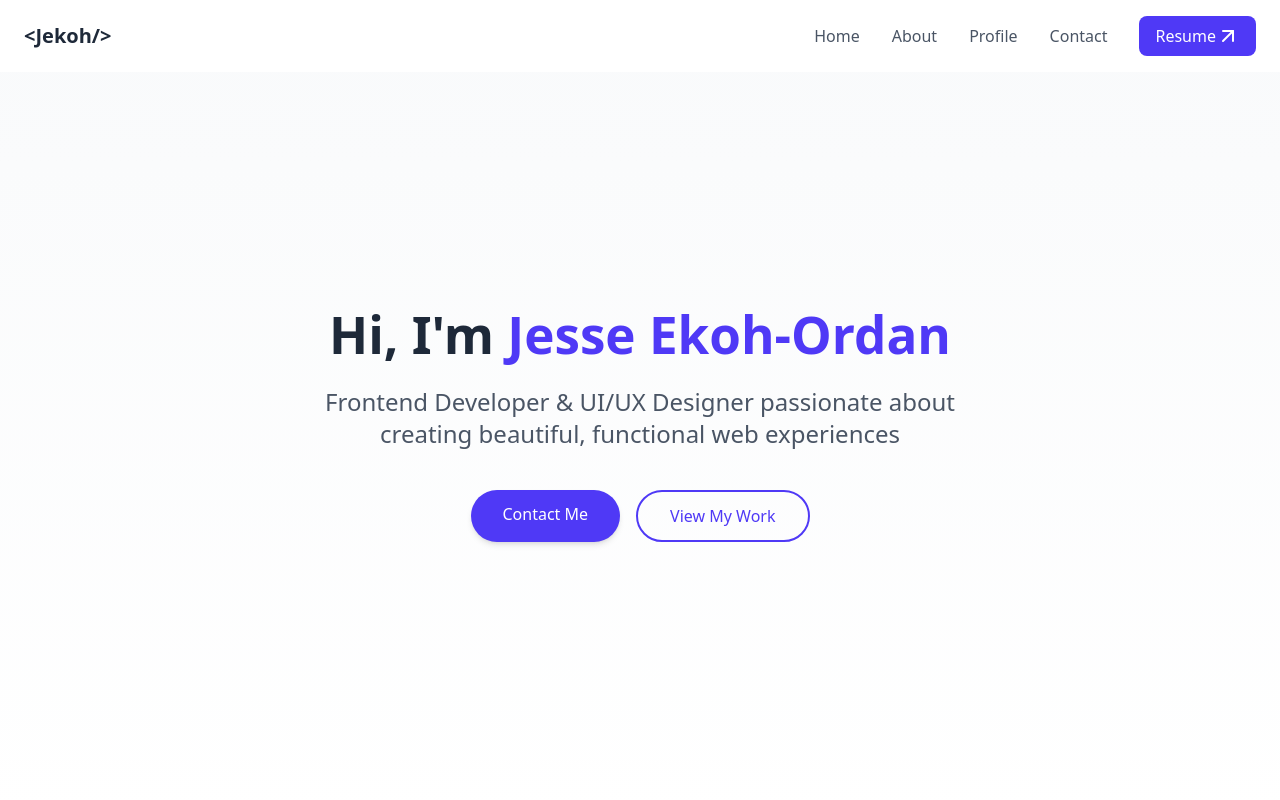
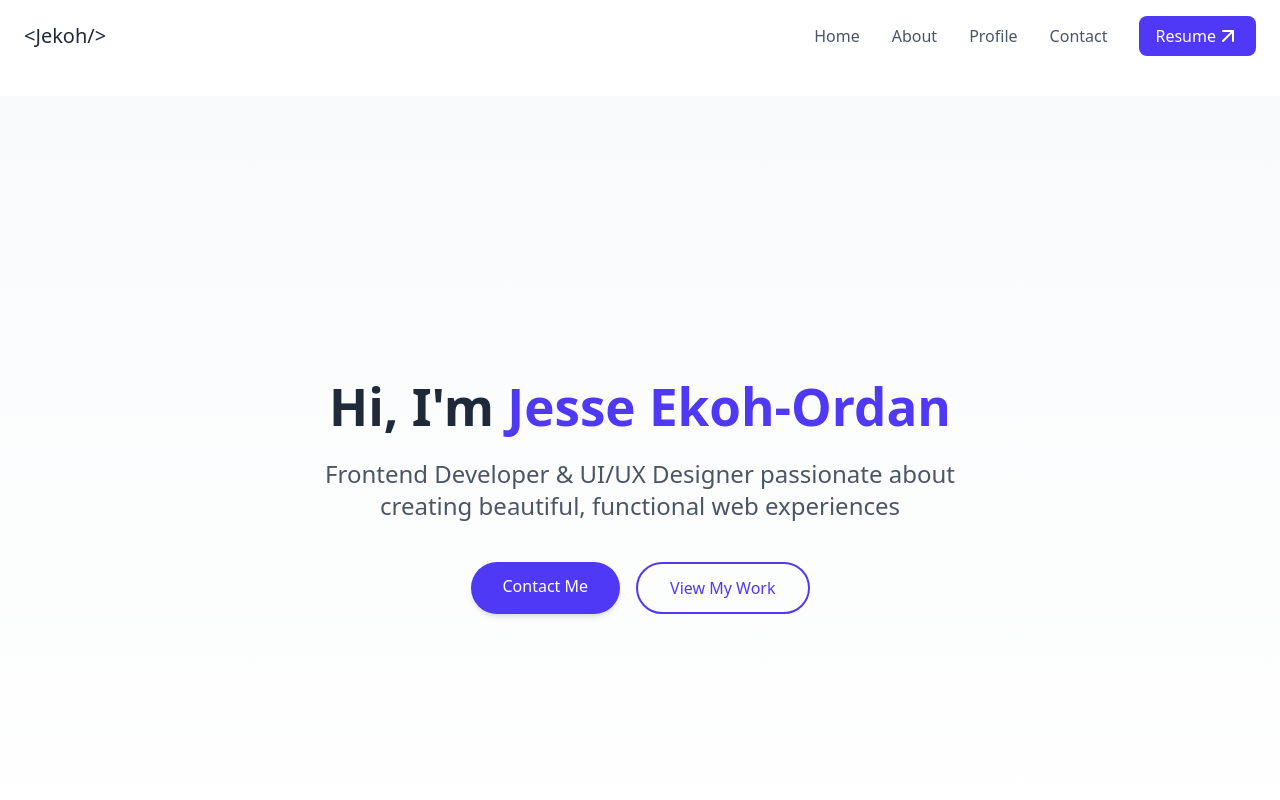
Before and after one commit to Jesseekoh/Jesseekoh.github.io, a React (Vite) app: page / in a window 1280 px wide. Shown: the top 800 px of the page. Built offline with nearby package versions, Linux system fonts and the light colour scheme.

Commit message:
feat: change Navbar position from fixed to sticky and update link font weight

```diff
--- a/src/components/Navbar.tsx
+++ b/src/components/Navbar.tsx
@@ -64,14 +64,14 @@ const Navbar = () => {
 
   return (
     <nav
-      className={`fixed top-0 left-0 w-full flex justify-between items-center py-4 px-6 z-50 transition-all duration-300 ${
+      className={`sticky top-0 left-0 w-full flex justify-between items-center py-4 px-6 z-50 transition-all duration-300 ${
         visible ? 'translate-y-0' : '-translate-y-full'
       } ${scrolled ? 'bg-white shadow-md' : 'bg-white'}`}
     >
       <div className="flex items-center">
         <a
           href="#"
-          className="text-xl font-bold text-gray-800"
+          className="text-xl font-light text-gray-800"
           onClick={(e) => {
             e.preventDefault();
             scrollToSection('home');
```
